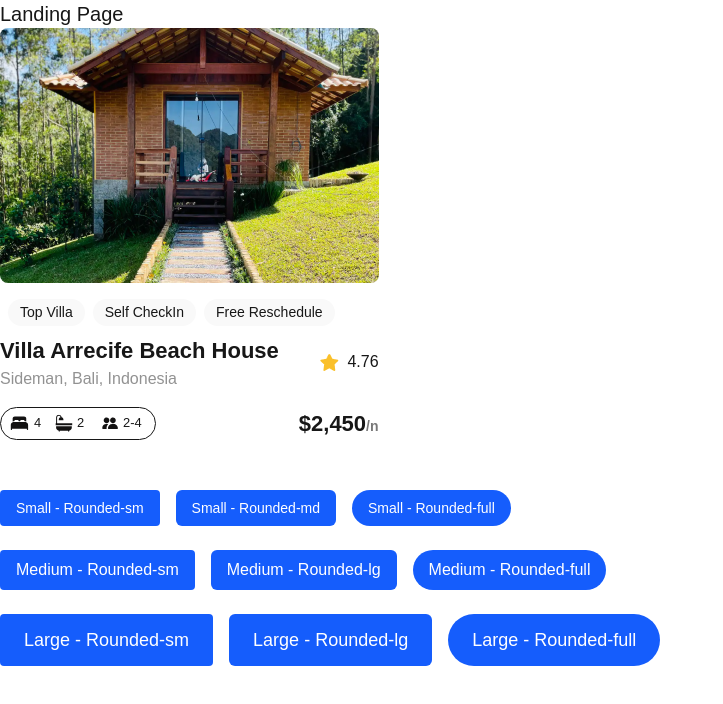
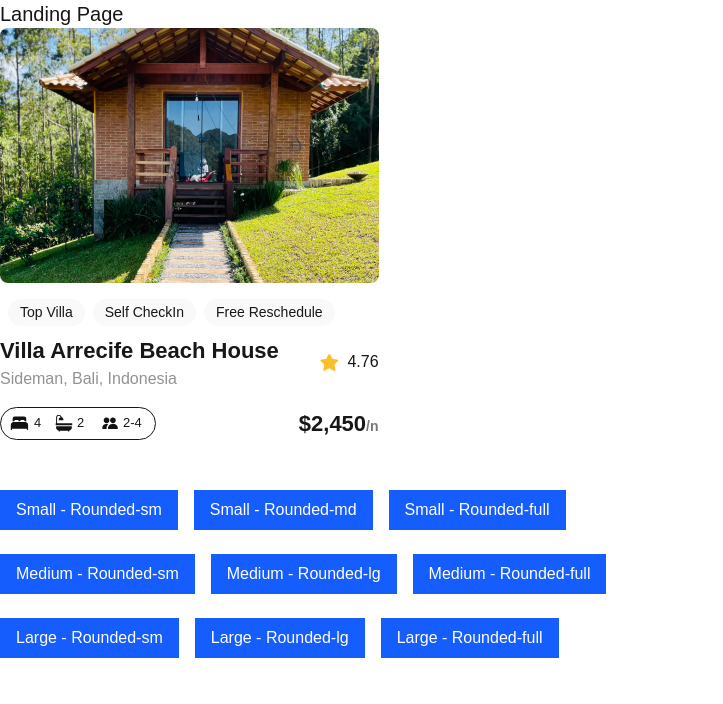
Before and after one commit to favouriweala/alx-project-0x00-setup, a Next.js app in the folder alx-project-0x00/: page /landing in a window 1280 px wide. Shown: the top 704 px of the page, without its empty margins (0-723 px from the left). Built offline with nearby package versions, Linux system fonts and the light colour scheme.

Commit message:
Implement ButtonProps interface

```diff
--- a/alx-project-0x00/components/button.tsx
+++ b/alx-project-0x00/components/button.tsx
@@ -2,7 +2,7 @@ import React from "react"
 
 interface ButtonProps {
   title: string
-  className: string
+  styles: string
 }
 
 const Button: React.FC<ButtonProps> = ({ title, className }) => {
--- a/alx-project-0x00/pages/landing.tsx
+++ b/alx-project-0x00/pages/landing.tsx
@@ -9,31 +9,31 @@ const Landing: React.FC =  () => {
 
         {/* Small Buttons */}
         <div className="space-x-4">
-          <Button title="Small - Rounded-sm" className="text-sm rounded-sm" />
-          <Button title="Small - Rounded-md" className="text-sm rounded-md" />
-          <Button title="Small - Rounded-full" className="text-sm rounded-full" />
+          <Button title="Small - Rounded-sm" styles="text-sm rounded-sm" />
+          <Button title="Small - Rounded-md" styles="text-sm rounded-md" />
+          <Button title="Small - Rounded-full" styles="text-sm rounded-full" />
         </div>
 
          {/* Medium Buttons */}
         <div className="space-x-4">
-          <Button title="Medium - Rounded-sm" className="text-base rounded-sm" />
-          <Button title="Medium - Rounded-lg" className="text-base rounded-md" />
-          <Button title="Medium - Rounded-full" className="text-base rounded-full" />
+          <Button title="Medium - Rounded-sm" styles="text-base rounded-sm" />
+          <Button title="Medium - Rounded-lg" styles="text-base rounded-md" />
+          <Button title="Medium - Rounded-full" styles="text-base rounded-full" />
         </div>
 
         {/* Large Buttons */}
         <div className="space-x-4">
           <Button
             title="Large - Rounded-sm"
-            className="text-lg rounded-sm px-6 py-3"
+            styles="text-lg rounded-sm px-6 py-3"
           />
           <Button
             title="Large - Rounded-lg"
-            className="text-lg rounded-md px-6 py-3"
+            styles="text-lg rounded-md px-6 py-3"
           />
             <Button
             title="Large - Rounded-full"
-            className="text-lg rounded-full px-6 py-3"
+            styles="text-lg rounded-full px-6 py-3"
           />
         </div>
       </div>
```
